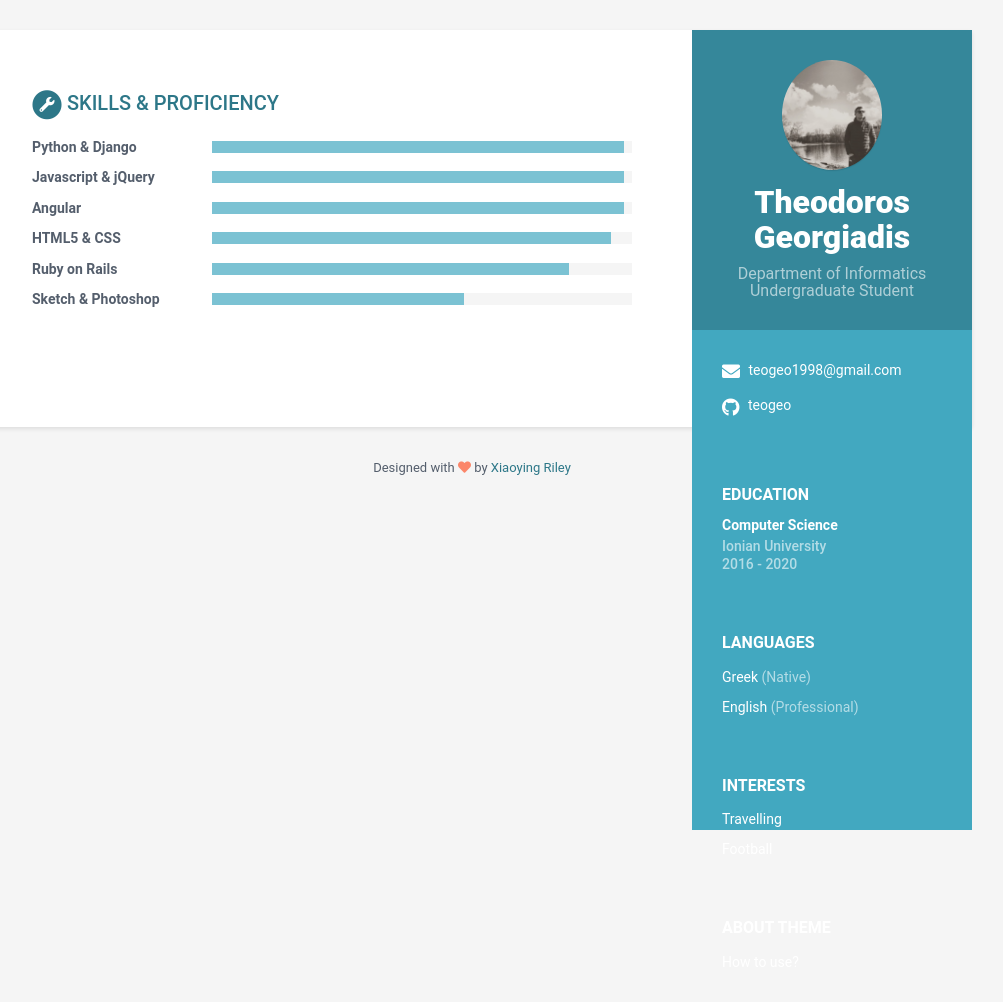
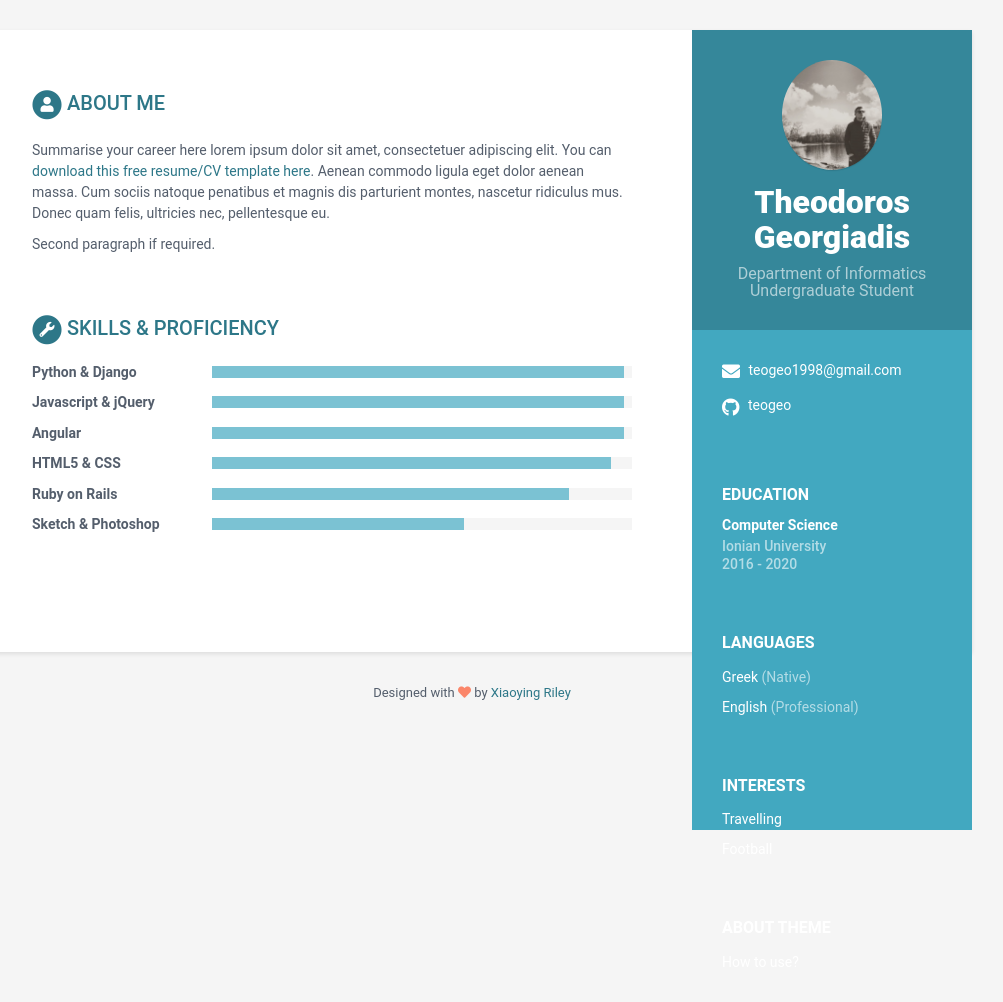
Before and after one commit to teogeo/Mycv, a Jekyll site: the page built from index.html, in a window 1280 px wide. Shown: the whole page, without its empty margins (168-1171 px from the left). Built offline with Jekyll 4.4.1, drawn with Linux system fonts in a browser that asks for light colours.

Commit message:
Update data.yml

```diff
--- a/_data/data.yml
+++ b/_data/data.yml
@@ -34,8 +34,8 @@ sidebar:
         link: https://www.fciraklis.gr/
 
 
-ABOUT ME :
-    title: ABOUT ME
+career-profile :
+    title: About me
     summary: |
       Summarise your career here lorem ipsum dolor sit amet, consectetuer
       adipiscing elit. You can [download this free resume/CV template here]().
```
